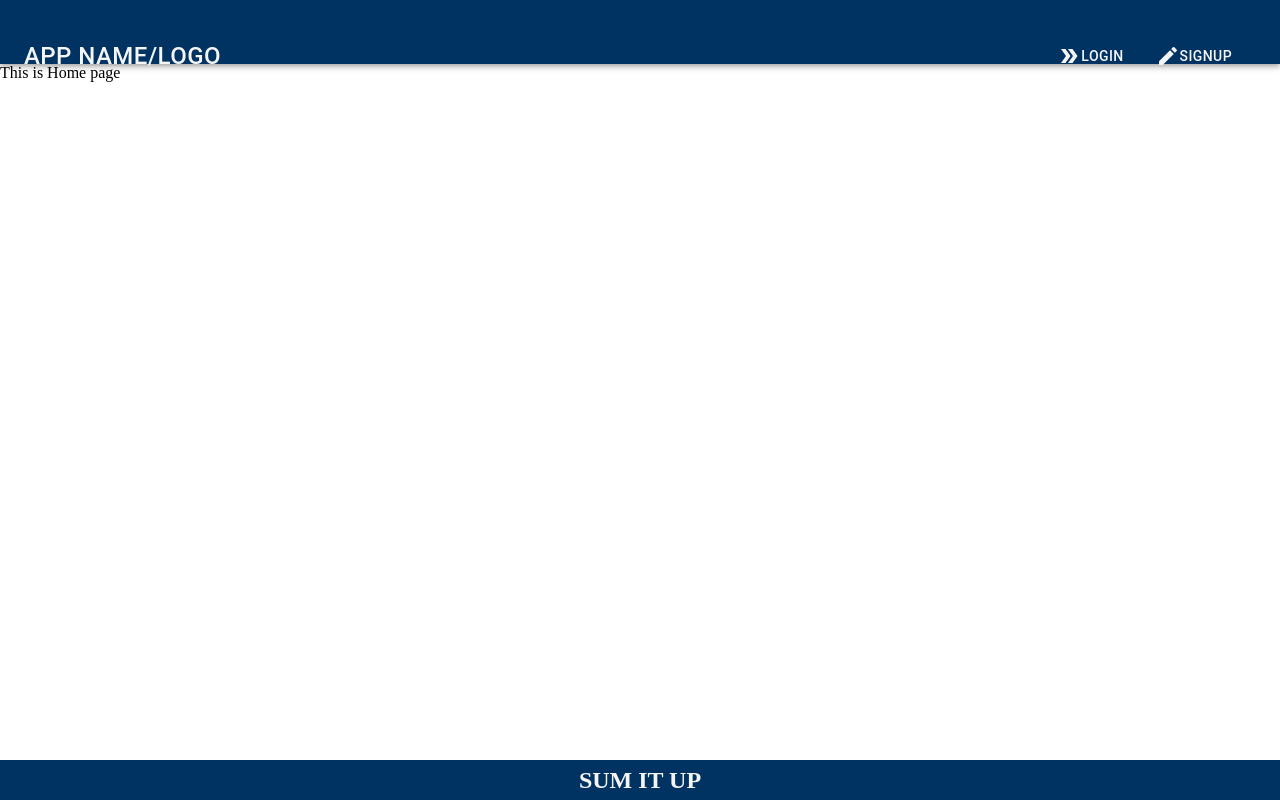
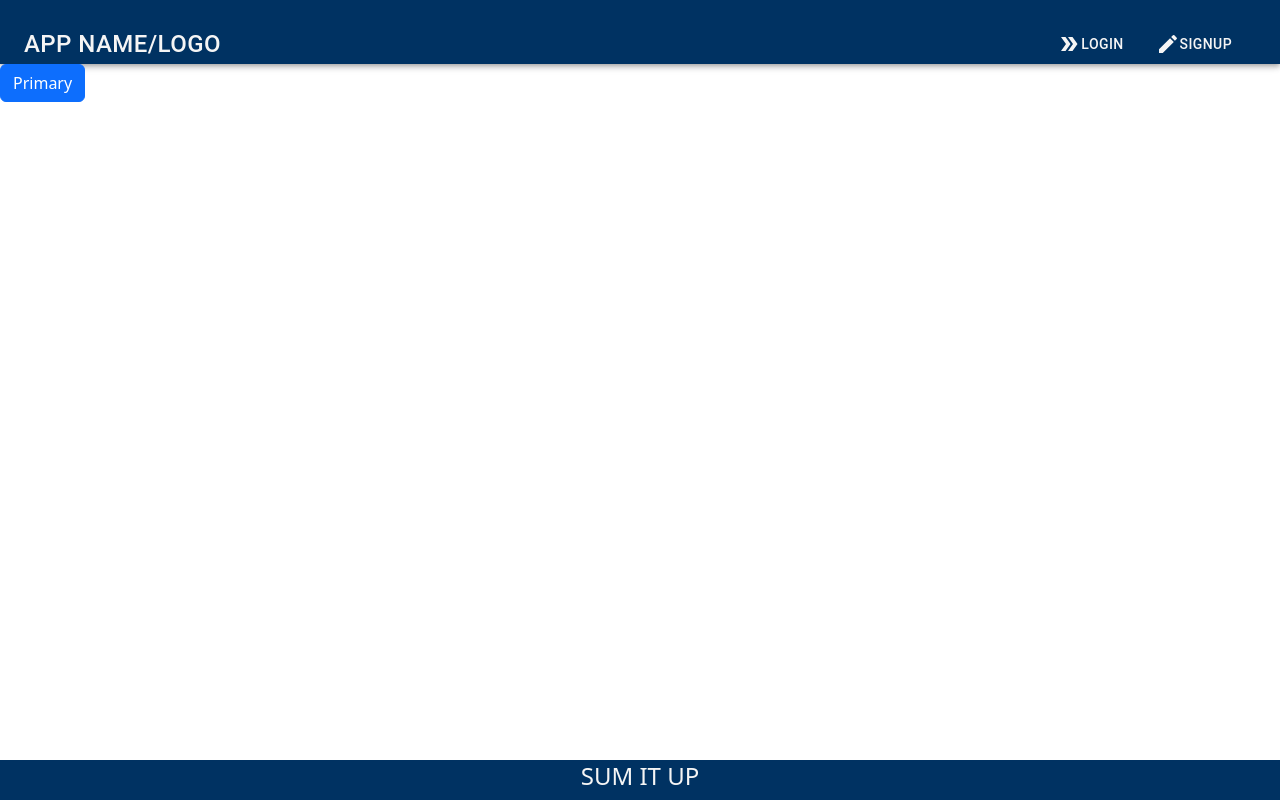
Before and after one commit to SherrickM/sum-it-up, a React (Create React App) app in the folder client/: page / in a window 1280 px wide. Built offline with nearby package versions, Linux system fonts and the light colour scheme.

Commit message:
connects bootstrap

```diff
--- a/client/package.json
+++ b/client/package.json
@@ -11,10 +11,13 @@
     "@testing-library/react": "^11.2.7",
     "@testing-library/user-event": "^12.8.3",
     "apollo-boost": "^0.4.9",
+    "bootstrap": "^5.2.0",
+    "bootstrap-icons": "^1.9.1",
     "graphql": "^15.5.1",
     "graphql-tag": "^2.12.5",
     "jwt-decode": "^3.1.2",
     "react": "^17.0.2",
+    "react-bootstrap": "^2.4.0",
     "react-dom": "^17.0.2",
     "react-router-dom": "^5.2.0",
     "react-scripts": "4.0.3",
--- a/client/src/index.js
+++ b/client/src/index.js
@@ -2,5 +2,7 @@
 import ReactDOM from "react-dom";
 import {BrowserRouter as Router} from 'react-router-dom'
 import App from './App';
+// imports bootstrap
+import 'bootstrap/dist/css/bootstrap.min.css';
 
 ReactDOM.render(<Router><App /></Router>, document.getElementById("root"));
--- a/client/src/pages/Home.js
+++ b/client/src/pages/Home.js
@@ -1,9 +1,10 @@
 import React from 'react'
+import Button from 'react-bootstrap/Button';
 
 const Home = () => {
     return (
         <div>
-            This is Home page
+            <Button variant="primary">Primary</Button>{' '}
         </div>
     )
 }
```
Also changed, not shown: 1 other file (tests, documents, lock files or other folders).
